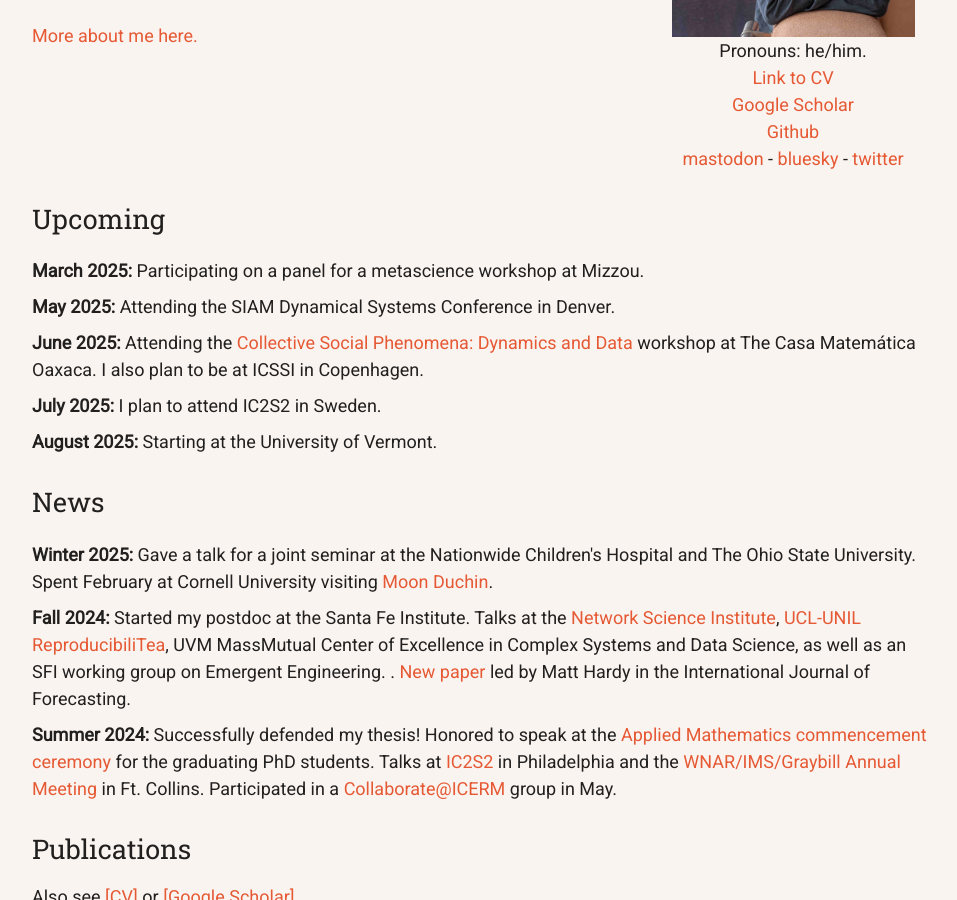
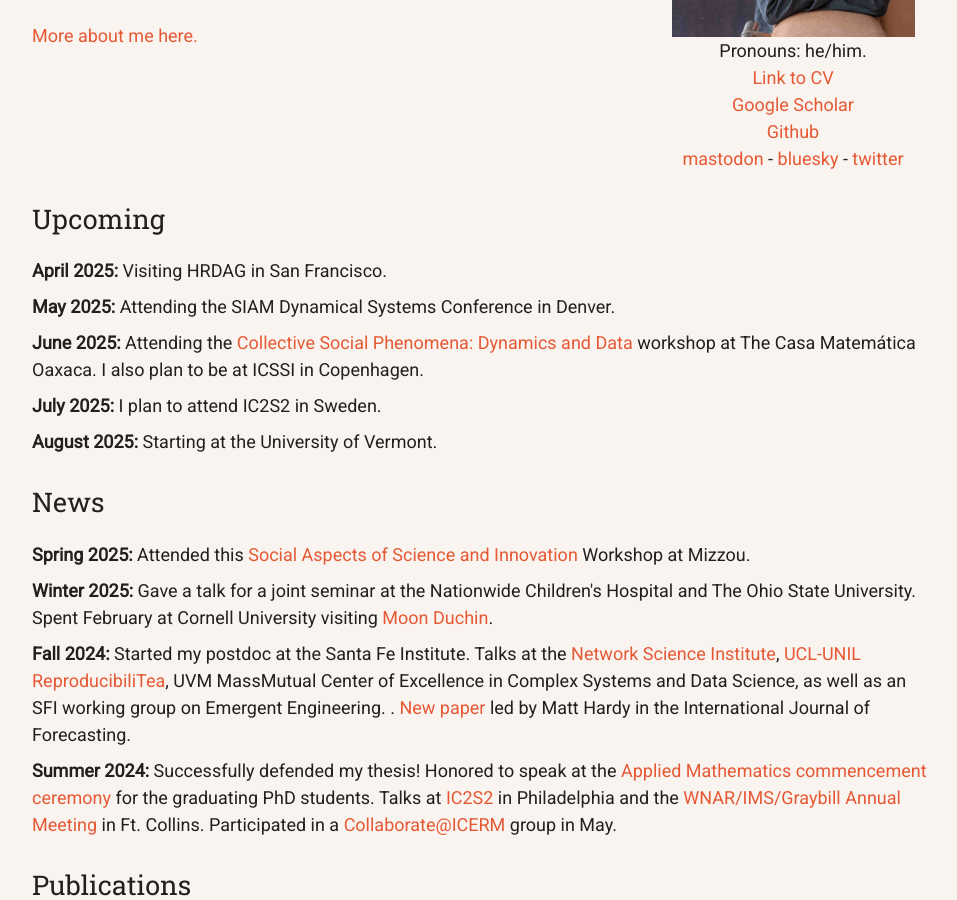
Before and after one commit to samzhang111/samzhang111.github.io, a Jekyll site: the page built from main.html, in a window 1280 px wide and 900 px high, scrolled down 465 px. Shown: the whole window, without its empty margins (160-1117 px from the left). Built offline with Jekyll 4.4.1, drawn with Linux system fonts in a browser that asks for light colours; nearby versions of some CDN libraries.

Commit message:
bio and news

```diff
--- a/html/about.html
+++ b/html/about.html
@@ -15,7 +15,7 @@
 
     <div class="intro">
     <p>
-My research is combines my love of mathematics with my desire for a more just world. I am fortunate to have the opportunity to bring these interests together as a postdoc at the <a href="https://santafe.edu" target="_blank">Santa Fe Institute</a>, working with Professor <a href="https://sites.santafe.edu/~moore/" target="_blank">Cris Moore</a> on various quantitative studies of the criminal legal system.
+I am a computational social scientist and a metascientist, currently a postdoc at the <a href="https://santafe.edu" target="_blank">Santa Fe Institute</a>, working with Professor <a href="https://sites.santafe.edu/~moore/" target="_blank">Cris Moore</a> on various quantitative studies of the criminal legal system.
 
 <p>
 In Fall 2025, I will be joining the <a href="https://vermontcomplexsystems.org" target="_blank">Complex Systems Center</a> at the University of Vermont as an Assistant Professor of Statistics.
--- a/main.html
+++ b/main.html
@@ -52,8 +52,7 @@
           <div class="sectitle">Upcoming</div>
 
           <ul>
-              <li>
-              <li><b>March 2025:</b> Participating on a panel for a metascience workshop at Mizzou.</li>
+              <li><b>April 2025:</b> Visiting HRDAG in San Francisco.</li>
               <li><b>May 2025:</b> Attending the SIAM Dynamical Systems Conference in Denver.</li>
               <li><b>June 2025:</b> Attending the <a href="https://www.birs.ca/events/2025/5-day-workshops/25w5326" target="_blank">Collective Social Phenomena: Dynamics and Data</a> workshop at The Casa Matemática Oaxaca. I also plan to be at ICSSI in Copenhagen. </li>
               <li><b>July 2025:</b> I plan to attend IC2S2 in Sweden.</li>
@@ -61,6 +60,7 @@
           </ul>
           <div class="sectitle">News</div>
           <ul>
+              <li><b>Spring 2025:</b> Attended this <a href="https://philosophy.missouri.edu/event/social-aspects-science-and-innovation-workshop" target="_blank">Social Aspects of Science and Innovation</a> Workshop at Mizzou.</li>
               <li><b>Winter 2025:</b> Gave a talk for a joint seminar at the Nationwide Children's Hospital and The Ohio State University. Spent February at Cornell University visiting <a href="https://mggg.org/people/mduchin/" target="_blank">Moon Duchin</a>.</li>
               <li><b>Fall 2024:</b> Started my postdoc at the Santa Fe Institute. Talks at the <a href="https://www.networkscienceinstitute.org/talks/sam-zhang" target=_blank">Network Science Institute</a>, <a href="https://sites.google.com/view/reproducibilitea-ucl/home?authuser=0" target="_blank">UCL-UNIL ReproducibiliTea</a>, UVM MassMutual Center of Excellence in Complex Systems and Data Science, as well as an SFI working group on Emergent Engineering.
                   . <a href="https://www.sciencedirect.com/science/article/pii/S0169207024000694" target="_blank">New paper</a> led by Matt Hardy in the International Journal of Forecasting.</li>
```
